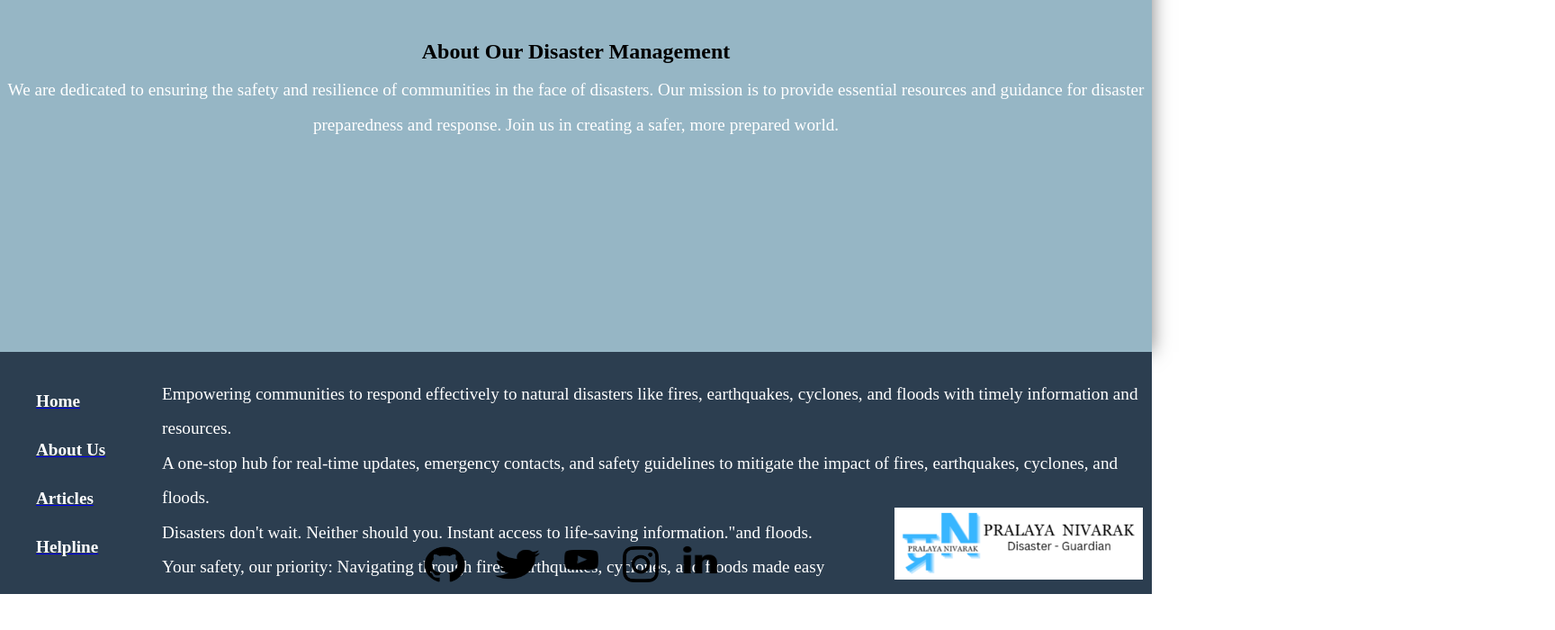
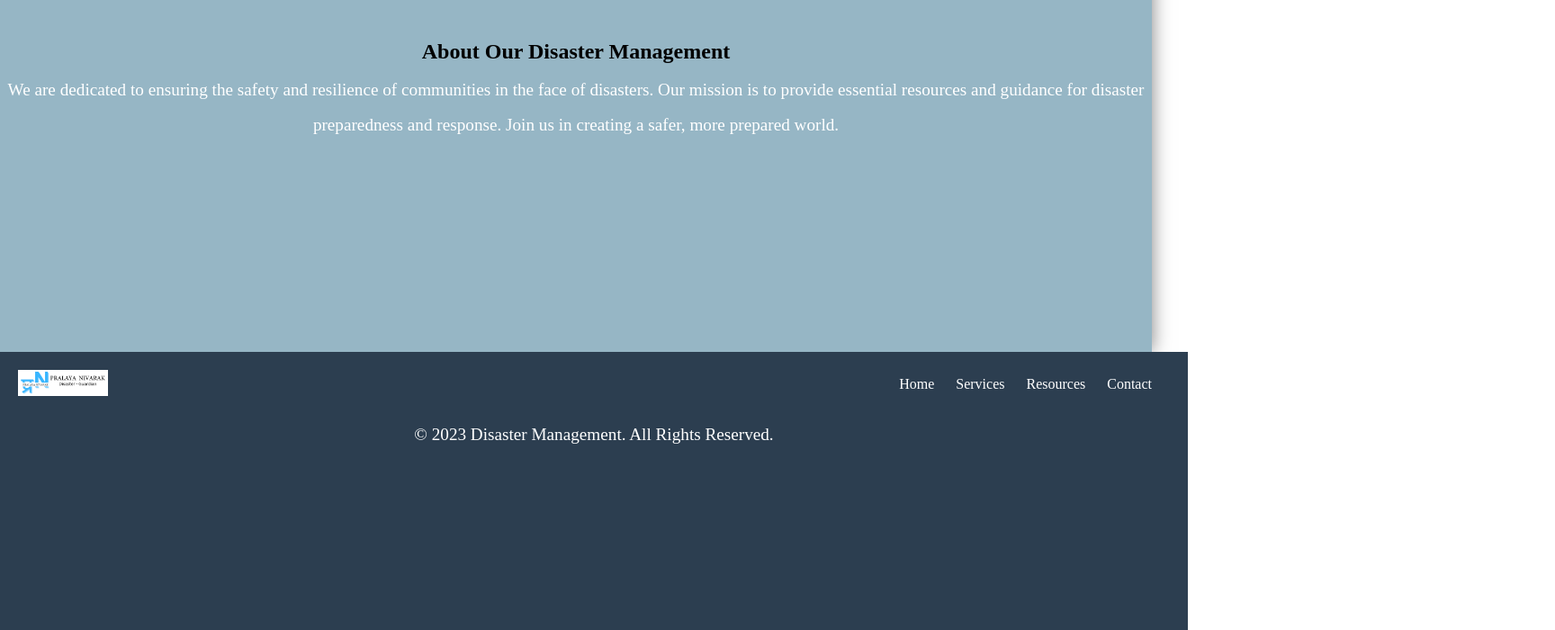
Before and after one commit to Rajalok21/Pralaya-Nivarak, a plain HTML site: page index.html in a window 1280 px wide. Shown: the part 2166-2866 px from the top of the page at 90% size, 1728 px wide, since content can reach past the window. Before the commit the page ends 2826 px from the top, so only its background shows below. Drawn offline with Linux system fonts and the light colour scheme; a script that the page names is missing.

Commit message:
Footer added in the main page

```diff
--- a/index.html
+++ b/index.html
@@ -217,47 +217,29 @@
 
 
         </div>
-        <footer class="footer">
-            <h1 class="ftext">
-                <div class="box">
-                    <img src="logo.png" alt="Logo" width="276px">
-                </div>
-            </h1>
-            <section class="texts-1">
-                <a href="#" id="home">
-                    <p class="footerlink">Home</p>
-                </a>
-                <a href="#">
-                    <p class="footerlink">About Us</p>
-                </a>
-                <a href="#">
-                    <p class="footerlink">Articles</p>
-                </a>
-                <a href="#">
-                    <p class="footerlink">Helpline</p>
-                </a>
-
-            </section>
-            <section class="texts-2">
-                <p class="footer-txt">Empowering communities to respond effectively to natural disasters like fires,
-                    earthquakes, cyclones, and floods with timely information and resources.</p></a>
-                <p class="footer-txt">A one-stop hub for real-time updates, emergency contacts, and safety guidelines to
-                    mitigate the impact of fires, earthquakes, cyclones, and floods.</p></a>
-                <p class="footer-txt">Disasters don't wait. Neither should you. Instant access to life-saving
-                    information."and floods.</p></a>
-                <p class="footer-txt">Your safety, our priority: Navigating through fires, earthquakes, cyclones, and
-                    floods made easy</p></a>
-
-            </section>
 
 
-            <div class="logos">
-                <img class="one" src="github logo.png" alt="github" width="80px" height="40px">
-                <img class="one" src="twitter logo.png" alt="twitter" width="50px" height="40px">
-                <img class="one" src="youtube logo.png" alt="youtube" width="60px" height="50px">
-                <img class="one" src="Instagram-Logo.png" alt="instagram" width="40px" height="40px">
-                <img class="one" src="linkedin logo.png" alt="linkedin" width="60px" height="50px">
-            </div>
+            <footer class="footer">
+
+
+
+                <div class="footer-content">
+                    <div class="footer-logo">
+                        <img src="logo.png" alt="Disaster Management Logo">
+                    </div>
+                    <div class="footer-links">
+                        <ul>
+                            <li><a href="#">Home</a></li>
+                            <li><a href="#">Services</a></li>
+                            <li><a href="#">Resources</a></li>
+                            <li><a href="#">Contact</a></li>
+                        </ul>
+                    </div>
+                </div>
+                <div class="footer-info">
+                    <p>&copy; 2023 Disaster Management. All Rights Reserved.</p>
+                </div>
+
 
         </footer>
     </div>
--- a/stylesheet.css
+++ b/stylesheet.css
@@ -164,17 +164,17 @@ body{
   height: 269px;
   background-color: #2c3e50;
 
-  .ftext{
+/* .ftext{
   text-align: center;
-  }
-  .box{
+} */
+/* .box{
 
   display: inline-block;
   position:absolute;
   right:10px;
   bottom:10px;
-  }
-  .texts-1{
+} */
+/* .texts-1{
   position:absolute;
   left:40px;
   font-size: 1.3rem;
@@ -182,9 +182,9 @@ body{
   top:28px;
   line-height: 55px;
   color: white;
-  }
+} */
 
-  .texts-2{
+/* .texts-2{
   position:absolute;
   left:180px;
   font-size: 1.3rem;
@@ -192,21 +192,21 @@ body{
   line-height: 55px;
   color: white;
 
-  }
+} */
 
-  .footerlink{
+/* .footerlink{
   color: white;
   text-decoration: none;
   font-weight: bold;
   line-height: 54px;
 
-  }
+} */
 
-  .logos{
+/* .logos{
   position:relative;
   top:190px;
   left: 35%;
-  }
+} */
 
 
 
@@ -531,3 +531,39 @@ padding: 6px;
   padding: 1rem;
   color: white;
 }
+footer {
+  background-color: #333;
+  color: #fff;
+  padding: 20px;
+}
+
+.footer-content {
+  display: flex;
+  justify-content: space-between;
+  align-items: center;
+}
+
+.footer-logo img {
+  max-width: 100px;
+  height: auto;
+}
+
+.footer-links ul {
+  list-style: none;
+  padding: 0;
+}
+
+.footer-links ul li {
+  display: inline;
+  margin-right: 20px;
+}
+
+.footer-links ul li a {
+  color: #fff;
+  text-decoration: none;
+}
+
+.footer-info {
+  text-align: center;
+  margin-top: 20px;
+}
```
Also changed, not shown: prevention.html (+0 -22 lines). Lines whose indentation alone changed are shown as unchanged.
